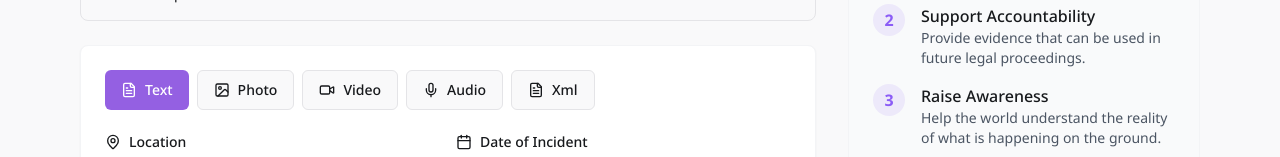
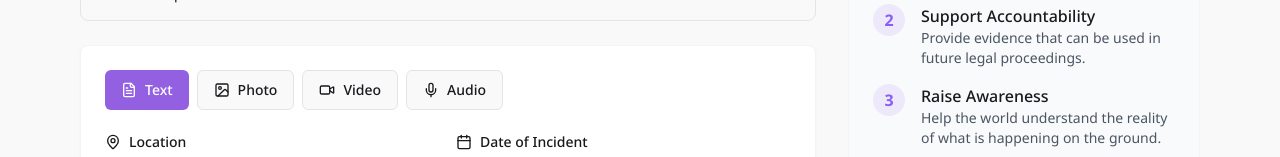
Before and after one commit to Shaadyazzam/shahid-story, a React (Vite) app: page /submit in a window 1280 px wide. Shown: the part 365-522 px from the top of the page. Built offline with nearby package versions, Linux system fonts and the light colour scheme.

Commit message:
Hide XML submission option
Remove XML submission option from the form.

```diff
--- a/src/components/submission/FileTypeSelector.tsx
+++ b/src/components/submission/FileTypeSelector.tsx
@@ -15,13 +15,13 @@ export const FileTypeSelector = ({ language, submissionType }: FileTypeSelectorP
             submissionType === 'photo' ? 'Images' :
             submissionType === 'video' ? 'Videos' :
             submissionType === 'audio' ? 'Audio Files' :
-            'XML Files'
+            'Files'
           }`
         : `تحميل ${
             submissionType === 'photo' ? 'صور' :
             submissionType === 'video' ? 'مقاطع فيديو' :
             submissionType === 'audio' ? 'ملفات صوتية' :
-            'ملفات XML'
+            'ملفات'
           }`
       }
     </Label>
--- a/src/components/submission/SubmissionTypeSelector.tsx
+++ b/src/components/submission/SubmissionTypeSelector.tsx
@@ -20,11 +20,10 @@ export const SubmissionTypeSelector = ({
       case 'photo': return <Image className="h-5 w-5" />;
       case 'video': return <Video className="h-5 w-5" />;
       case 'audio': return <Mic className="h-5 w-5" />;
-      case 'xml': return <FileText className="h-5 w-5" />;
     }
   };
 
-  const typesArray: SubmissionType[] = ['text', 'photo', 'video', 'audio', 'xml'];
+  const typesArray: SubmissionType[] = ['text', 'photo', 'video', 'audio'];
 
   return (
     <div className="flex flex-wrap gap-2">
@@ -43,8 +42,7 @@ export const SubmissionTypeSelector = ({
               : type === 'text' ? 'نص'
               : type === 'photo' ? 'صورة'
               : type === 'video' ? 'فيديو'
-              : type === 'audio' ? 'صوت'
-              : 'XML'
+              : 'صوت'
             }
           </span>
         </Button>
--- a/src/components/submission/types.ts
+++ b/src/components/submission/types.ts
@@ -3,7 +3,7 @@ export interface SubmissionFormProps {
   language: 'en' | 'ar';
 }
 
-export type SubmissionType = 'text' | 'photo' | 'video' | 'audio' | 'xml';
+export type SubmissionType = 'text' | 'photo' | 'video' | 'audio';
 
 export interface StoredTestimony {
   id: string;
```
